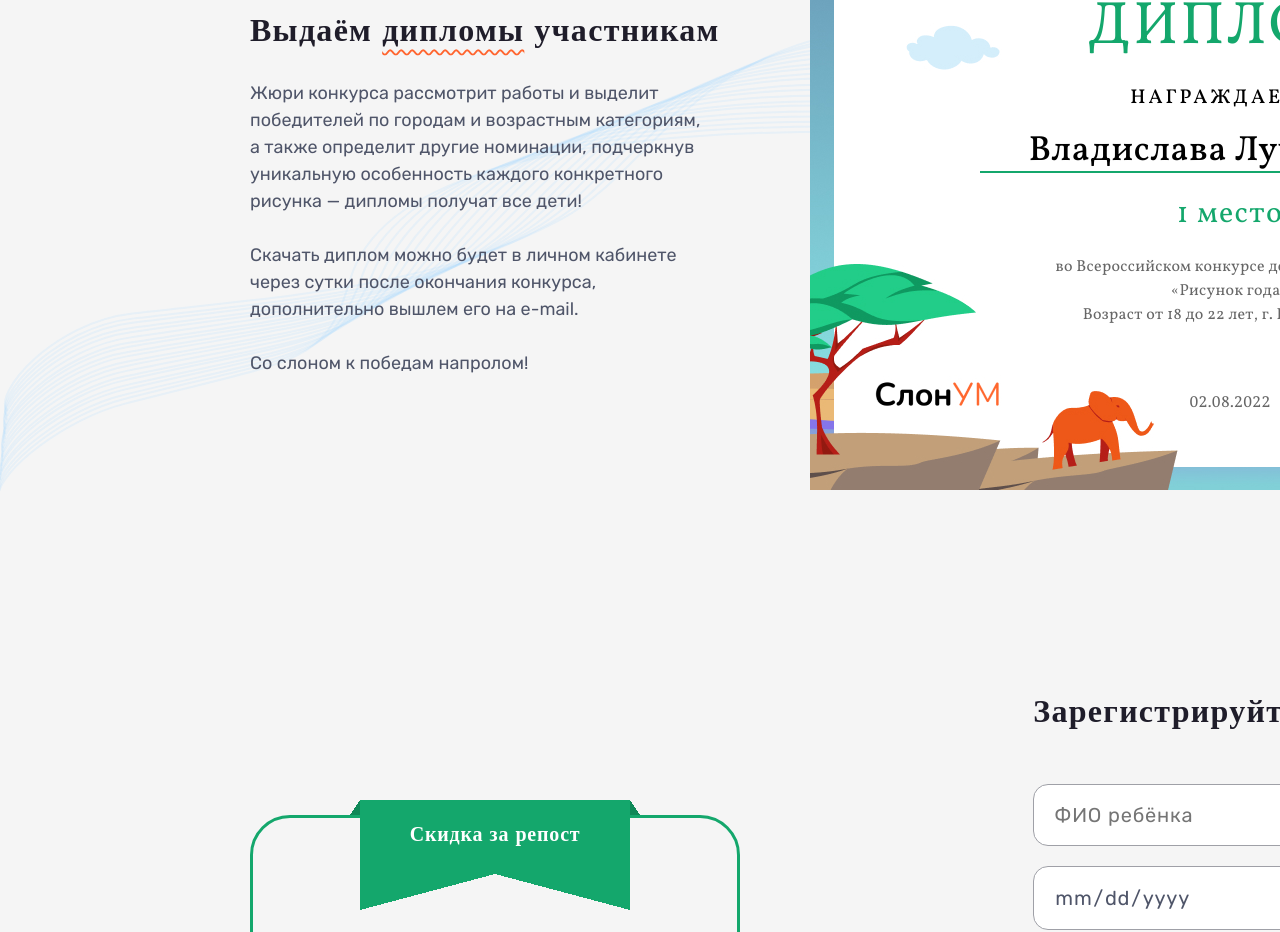
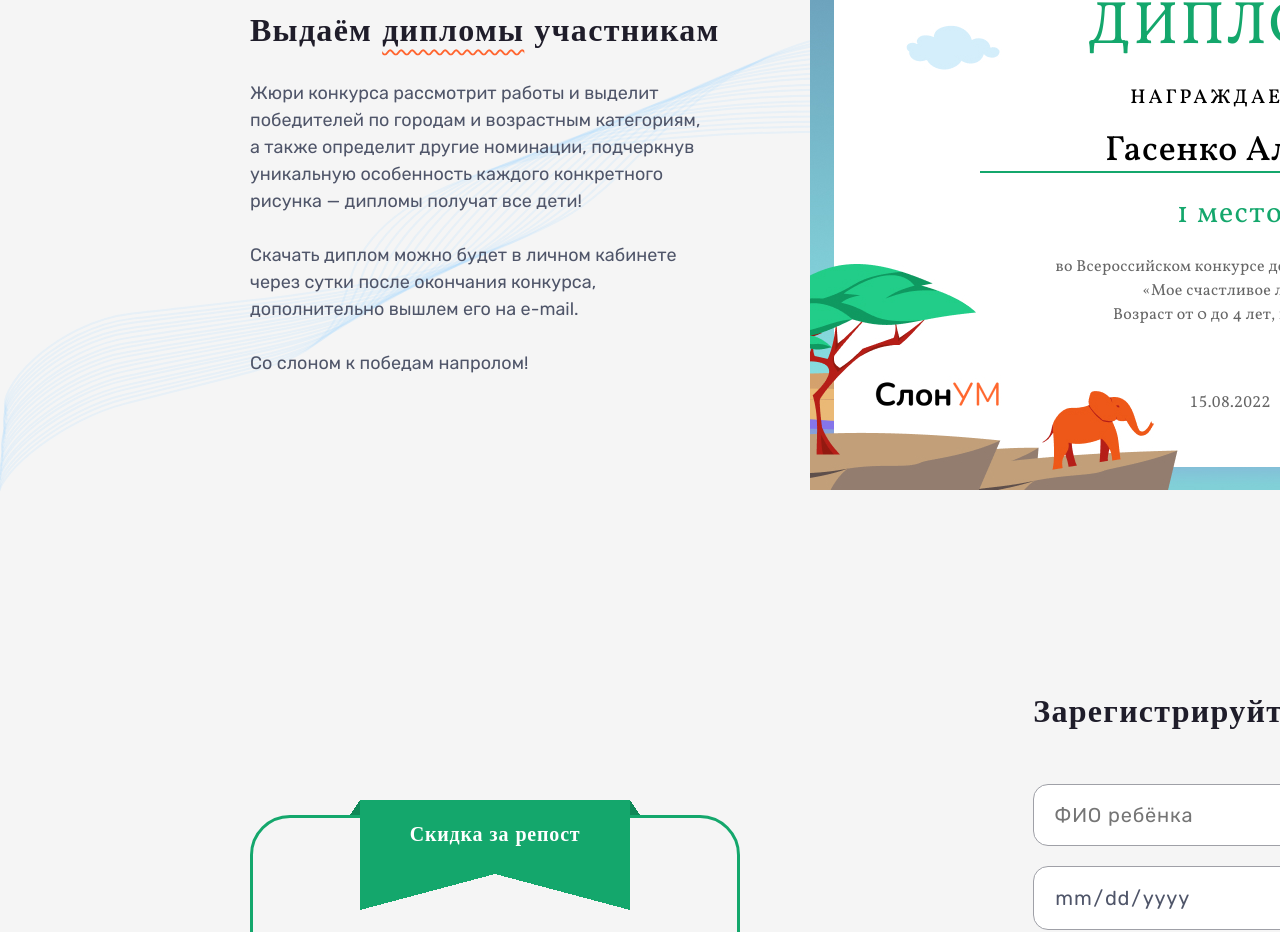
Before and after one commit to LexusEgorov/slonum-default-colors, a React (Create React App) app: page / in a window 1280 px wide. Shown: the part 2951-3883 px from the top of the page. Built offline with nearby package versions, Linux system fonts and the light colour scheme.

Commit message:
Убрал тестовые данные

```diff
--- a/src/components/diploms/diploms.tsx
+++ b/src/components/diploms/diploms.tsx
@@ -21,13 +21,13 @@ function Diploms() : JSX.Element {
           </p>
         </article>
         <Diplom
-          name="Владислава Лучковская"
+          name="Гасенко Алина"
           place={1}
-          competition="Рисунок года"
-          ageFrom={18}
-          ageTo={22}
-          city="Новосибирск"
-          date="02.08.2022"
+          competition="Мое счастливое лето"
+          ageFrom={0}
+          ageTo={4}
+          city="Калуга"
+          date="15.08.2022"
         />
       </div>
     </section>
```
